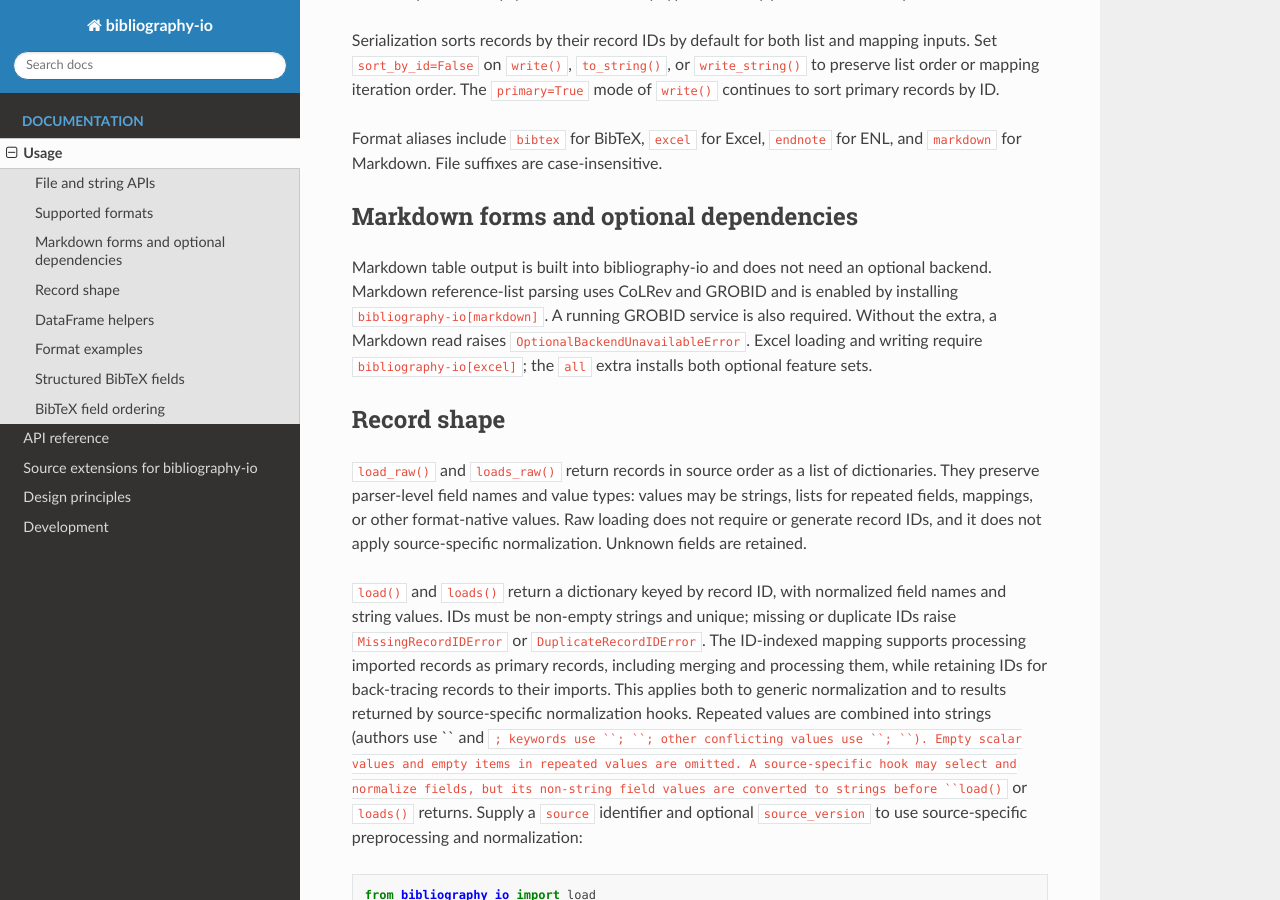
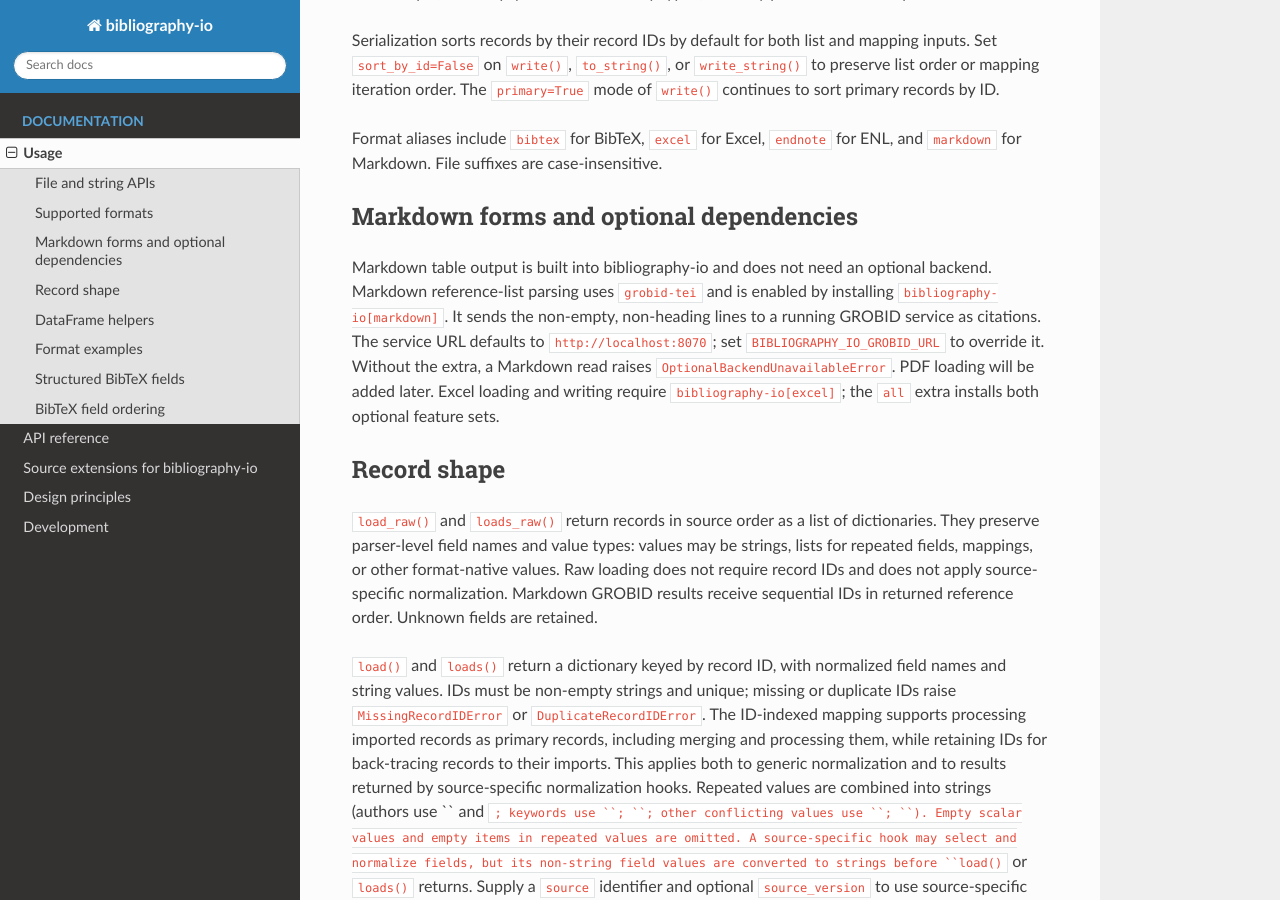
Before and after one commit to CoLRev-Environment/bibliography-io, a Sphinx documentation site: the page built from docs/usage.rst, in a window 1280 px wide and 900 px high, scrolled down 921 px. Built offline with Sphinx 7.4.7 and the Read the Docs theme 3.1.0, drawn with Linux system fonts in a browser that asks for light colours.

Commit message:
Add optional GROBID-backed Markdown parsing

```diff
--- a/docs/api.rst
+++ b/docs/api.rst
@@ -6,15 +6,15 @@ The strict standalone public API is:
 File operations infer formats from filename suffixes unless an explicit
 ``format`` is provided. String operations require ``format``. See
 :doc:`usage` for the read/write format matrix, including the distinction
-between built-in Markdown table output and pending optional reference-list
-parsing.
+between built-in Markdown table output and optional reference-list parsing.
 
 Loading API
 -----------
 
 Raw loaders return an ordered list of record dictionaries with parser-level
 field names and values (for example, strings, lists, or mappings). They do not
-apply normalization or assign IDs.
+apply normalization. Markdown loading assigns sequential IDs to parsed GROBID
+references so they remain identifiable as records.
 
 .. py:function:: bibliography_io.load_raw(path, *, format=None, mapping_fields=(), list_fields=())
 
--- a/docs/usage.rst
+++ b/docs/usage.rst
@@ -56,12 +56,14 @@ Markdown forms and optional dependencies
 -----------------------------------------
 
 Markdown table output is built into bibliography-io and does not need an
-optional backend. Markdown reference-list parsing uses CoLRev and GROBID and is
-enabled by installing ``bibliography-io[markdown]``. A running GROBID service is
-also required. Without the extra, a Markdown read raises
-``OptionalBackendUnavailableError``. Excel loading and writing require
-``bibliography-io[excel]``; the ``all`` extra installs both optional feature
-sets.
+optional backend. Markdown reference-list parsing uses ``grobid-tei`` and is
+enabled by installing ``bibliography-io[markdown]``. It sends the non-empty,
+non-heading lines to a running GROBID service as citations. The service URL
+defaults to ``http://localhost:8070``; set ``BIBLIOGRAPHY_IO_GROBID_URL`` to
+override it. Without the extra, a Markdown read raises
+``OptionalBackendUnavailableError``. PDF loading will be added later. Excel
+loading and writing require ``bibliography-io[excel]``; the ``all`` extra
+installs both optional feature sets.
 
 .. _record-shape:
 
@@ -71,8 +73,9 @@ Record shape
 ``load_raw()`` and ``loads_raw()`` return records in source order as a list of
 dictionaries. They preserve parser-level field names and value types: values
 may be strings, lists for repeated fields, mappings, or other format-native
-values. Raw loading does not require or generate record IDs, and it does not
-apply source-specific normalization. Unknown fields are retained.
+values. Raw loading does not require record IDs and does not apply
+source-specific normalization. Markdown GROBID results receive sequential IDs
+in returned reference order. Unknown fields are retained.
 
 ``load()`` and ``loads()`` return a dictionary keyed by record ID, with
 normalized field names and string values. IDs must be non-empty strings and
--- a/pyproject.toml
+++ b/pyproject.toml
@@ -33,7 +33,7 @@ Changelog = "https://github.com/CoLRev-Environment/bibliography-io/releases"
 Documentation = "https://colrev-environment.github.io/bibliography-io/"
 
 [project.optional-dependencies]
-markdown = ["colrev"]
+markdown = ["grobid-tei>=0.3.0"]
 excel = ["pandas>=2.2,<3", "openpyxl>=3.1.2", "xlrd>=2.0.1"]
 all = ["bibliography-io[markdown]", "bibliography-io[excel]"]
 test = ["pytest>=8.0"]
```
Also changed, not shown: CHANGELOG.md (+8 -0 lines), README.md (+10 -8 lines), RELEASING.md (+4 -2 lines), docs/index.rst (+5 -3 lines), 3 other files.
